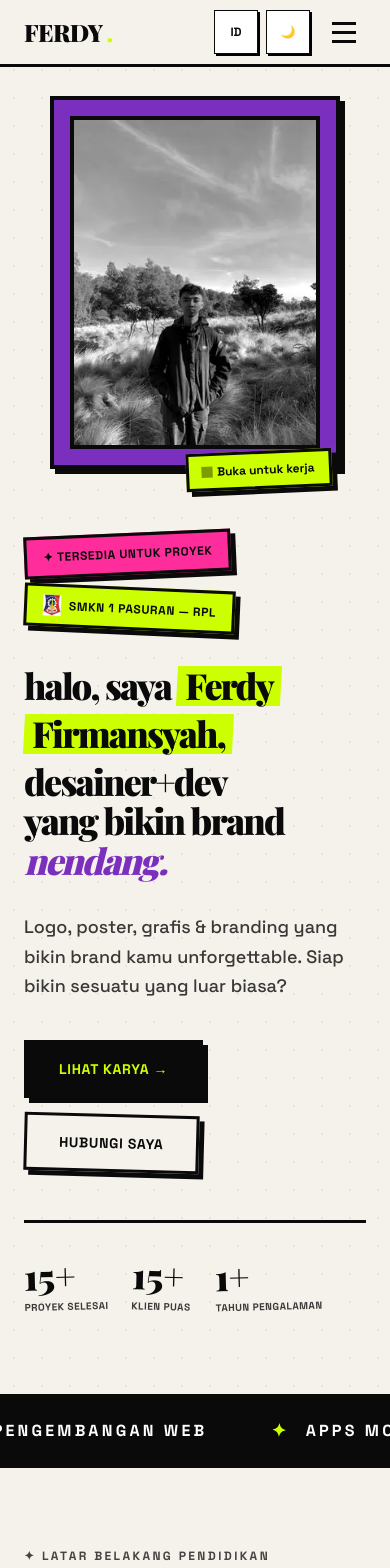
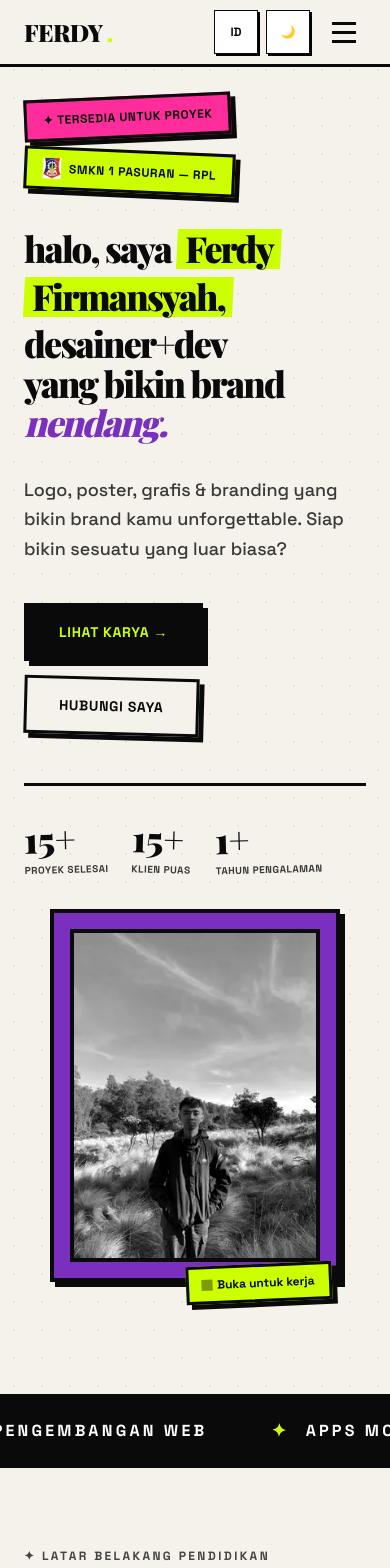
Before and after one commit to gu4rdian059-star/Portofolio-Ferdy, a Next.js app: page / in a window 390 px wide. Shown: the top 1568 px of the page. Built offline with nearby package versions, Linux system fonts and the light colour scheme; a web font is replaced by a local one.

Commit message:
perf: prioritize H1 headline as mobile LCP element and optimize hero render order

```diff
--- a/app/layout.tsx
+++ b/app/layout.tsx
@@ -33,8 +33,14 @@ export default function RootLayout({
       lang="id"
       className={`${spaceGrotesk.variable} ${playfairDisplay.variable} antialiased`}
     >
-      <head />
-
+      <head>
+        <link
+          rel="preload"
+          href="/me.webp"
+          as="image"
+          type="image/webp"
+        />
+      </head>
       <body className="min-h-screen">
         <AppProvider>{children}</AppProvider>
       </body>
--- a/components/Hero.tsx
+++ b/components/Hero.tsx
@@ -4,7 +4,6 @@ import { useEffect, useRef, useState } from "react";
 import Image from "next/image";
 import Link from "next/link";
 import { useApp } from "@/context/AppContext";
-import { HERO_IMAGE_B64 } from "@/lib/hero-image";
 
 /* ===== COUNT-UP COMPONENT ===== */
 function CountUp({
@@ -72,7 +71,7 @@ export default function Hero() {
       <div className="mx-auto max-w-7xl px-6 lg:px-8 w-full relative z-10">
         <div className="grid grid-cols-1 lg:grid-cols-12 gap-8 lg:gap-6 items-center">
           {/* LEFT COLUMN — 7 cols (wider, asymmetric) */}
-          <div className="order-2 lg:order-1 lg:col-span-7">
+          <div className="lg:col-span-7">
             {/* Availability Badge & School Badge Row — tilted stickers */}
             <div className="mb-8 flex flex-wrap gap-3 items-center">
               <span className="inline-block bg-pink text-black text-xs font-black px-4 py-2.5 border-[3px] border-black shadow-brutal uppercase tracking-wider sticker-tilt-left">
@@ -165,21 +164,19 @@ export default function Hero() {
           </div>
 
           {/* RIGHT COLUMN — 5 cols (narrower, asymmetric) */}
-          <div className="order-1 lg:order-2 lg:col-span-5 relative flex justify-center max-w-sm lg:max-w-none mx-auto w-full px-2 sm:px-0 pb-8">
+          <div className="lg:col-span-5 relative flex justify-center max-w-sm lg:max-w-none mx-auto w-full px-2 sm:px-0 pb-8">
             {/* Photo card — responsive tilted, tap to toggle full color on mobile */}
             <div
               onClick={() => setIsPhotoColored(!isPhotoColored)}
               className="bg-purple border-[4px] border-black shadow-brutal sm:shadow-brutal-lg p-4 sm:p-5 lg:p-6 relative lg:translate-y-6 group cursor-pointer w-full max-w-[290px] sm:max-w-sm lg:max-w-none lg:rotate-3 select-none active:scale-95 transition-transform"
             >
               <div className="relative aspect-[3/4] w-full border-[4px] border-black overflow-hidden bg-black">
-                {/* eslint-disable-next-line @next/next/no-img-element */}
-                <img
-                  src={isPhotoColored ? "/me-color.webp" : HERO_IMAGE_B64}
+                <Image
+                  src={isPhotoColored ? "/me-color.webp" : "/me.webp"}
                   alt="Foto profil Ferdy Firmansyah - UI/UX Designer & Web Developer"
                   width={320}
                   height={427}
-                  fetchPriority="high"
-                  decoding="sync"
+                  unoptimized
                   className="w-full h-full object-cover transition-transform duration-500 ease-out group-hover:scale-105"
                 />
               </div>
```
